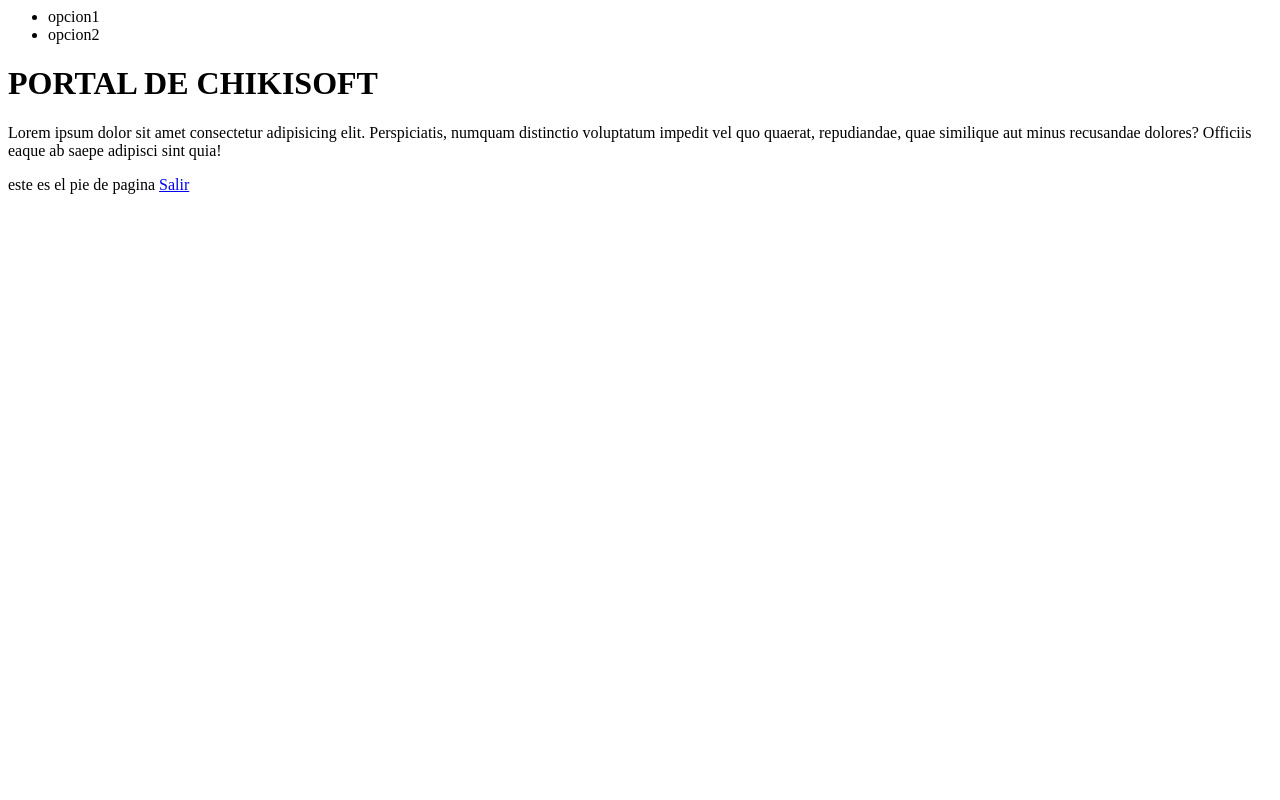
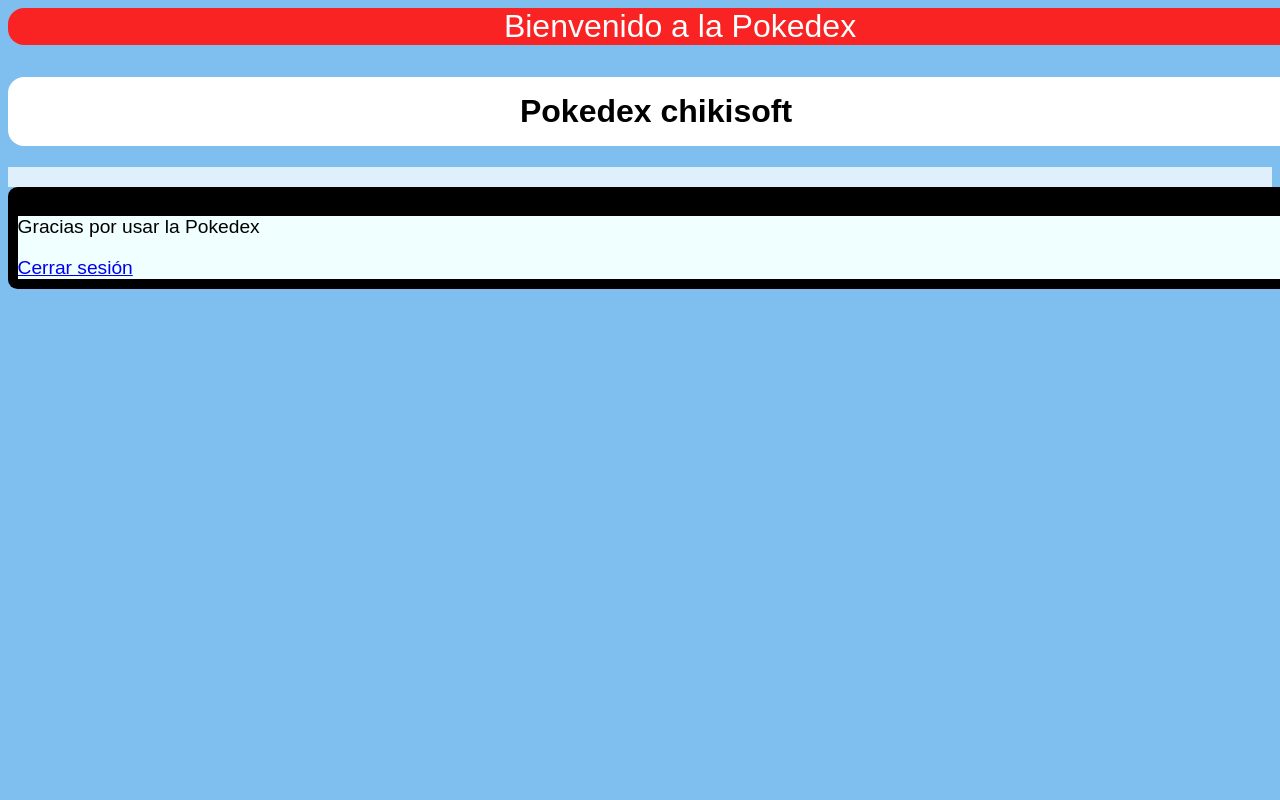
Before and after one commit to HubelSB/chikisoft, a PHP site: page /chikisoft/vistas/portal.php in a window 1280 px wide. Run offline with PHP 8.4, Linux system fonts and the light colour scheme; the visitor is signed in with stand-in values (Sample User, id 1).

Commit message:
20-04-2023

```diff
--- a/css/estilo.css
+++ b/css/estilo.css
@@ -1,7 +1,111 @@
-.formulario{
-    height: 300px;
-    background: #f0d0d0;
+html{
+    height: 100%;
+    width: 100%;
+    padding: 0rem;
+    border-width: 0rem;
+    background-color: #7fbfef;
+    font-family: Arial, Helvetica, sans-serif;
+}
+
+.login{
+    height: 100%;
+    background-color: #7fbfef;
     display: flex;
     justify-content: center;
     align-items: center;
+    font-family: Arial, Helvetica, sans-serif;
 }
+.formulario{
+    height: 300px;
+    border-radius: 1rem;
+    padding: 2rem;
+    background: rgb(75, 77, 85);
+    color: white;
+    display: flex;
+    justify-content: center;
+    align-items: center;
+    font-size: 2rem;
+}
+
+.logo{
+    padding: 2rem;
+}
+
+.ingreso{
+    height: 85%;
+    width: 60%;
+    background-color: white;
+    border-radius: 0.5rem;
+    padding: 1rem;
+    display: flex;
+    flex-direction: column;
+    color: black;
+}
+
+.boton{
+    background-color: blue;
+    outline-width: 1rem;
+    border-radius: 0.5rem;
+    padding: 0.3rem;
+    color: white;
+    font-size: 1rem;
+}
+
+.menu{
+    width: 100%;
+    border-radius: 1rem;
+    font-size: 2rem;
+    color: white;
+    background-color: rgb(250, 35, 35);
+    display: flex;
+    justify-content: center;
+}
+
+.pie{
+    width: 100%;
+    background-color: black;
+    border-radius: 0.6rem;
+    padding: 0.6rem;
+    color: black;
+    font-size: 1.2rem;
+    align-items: center;
+    justify-content: center;
+}
+
+.cierreSesion{
+    background-color: azure;
+}
+
+.titulo{
+    border-radius: 1rem;
+    padding: 1rem;
+    background-color: white;
+    width: 100%;
+    display: flex;
+    justify-content: center;
+}
+
+.contenedorPokemon{
+    display: grid;
+    grid-template-columns: 1fr 1fr 1fr;
+    background-color: rgb(255, 255, 255, 0.75);
+    padding: 10px;
+}
+
+.cuadroPokemon{
+    margin: 5px;
+    background-color: white;
+}
+
+.contenedorImagenPokemon{
+    background-color: lightgray;
+    background-repeat: no-repeat;
+    background-position: center;
+}
+
+.nombrePokemon{
+    text-align: center;
+    background-color: rgb(119, 119, 173);
+    border-radius: 120px;
+    font-size: 1.2rem;
+}
--- a/vistas/cuerpo.php
+++ b/vistas/cuerpo.php
@@ -1,7 +1,14 @@
+<head>
+    <meta charset="UTF-8">
+    <meta http-equiv="X-UA-Compatible" content="IE=edge">
+    <meta name="viewport" content="width=device-width, initial-scale=1.0">
+    <title>Pagina de Ingreso a Chikisoft</title>
+    <link rel="stylesheet" href="http://localhost/chikisoft/css/estilo.css">
+</head>
 <body>
-    <div class="main_container">
-        <h1>PORTAL DE CHIKISOFT</h1>
-        <p>Lorem ipsum dolor sit amet consectetur adipisicing elit. Perspiciatis, numquam distinctio voluptatum impedit vel quo quaerat, repudiandae, quae similique aut minus recusandae dolores? Officiis eaque ab saepe adipisci sint quia!
-        </p>
+    <h1 class="titulo">Pokedex chikisoft</h1>
+    <div class="contenedorPokemon">
+
     </div>
+    <script src="http://localhost/chikisoft/js/main.js"></script>
 </body>
--- a/vistas/menu.php
+++ b/vistas/menu.php
@@ -1,4 +1,10 @@
-<ul>
-    <li> opcion1 </li>
-    <li> opcion2 </li>
+<head>
+    <meta charset="UTF-8">
+    <meta http-equiv="X-UA-Compatible" content="IE=edge">
+    <meta name="viewport" content="width=device-width, initial-scale=1.0">
+    <title>Pagina de Ingreso a Chikisoft</title>
+    <link rel="stylesheet" href="http://localhost/chikisoft/css/estilo.css">
+</head>
+<ul class="menu">
+    Bienvenido a la Pokedex
 </ul>
--- a/vistas/pie.php
+++ b/vistas/pie.php
@@ -1,6 +1,13 @@
-<footer>
-    <div>
-       este es el pie de pagina
-       <a href="http://localhost/chikisoft/controladores/salir.php">Salir</a>
+<head>
+    <meta charset="UTF-8">
+    <meta http-equiv="X-UA-Compatible" content="IE=edge">
+    <meta name="viewport" content="width=device-width, initial-scale=1.0">
+    <title>Pagina de Ingreso a Chikisoft</title>
+    <link rel="stylesheet" href="http://localhost/chikisoft/css/estilo.css">
+</head>
+<footer class="pie">
+    <div class="cierreSesion">
+       <p>Gracias por usar la Pokedex</p>
+       <a href="http://localhost/chikisoft/controladores/salir.php">Cerrar sesión</a>
     </div>
 </footer>
```
Also changed, not shown: js/main.js (added, +43 -0 lines), vistas/login.php (+6 -5 lines).
